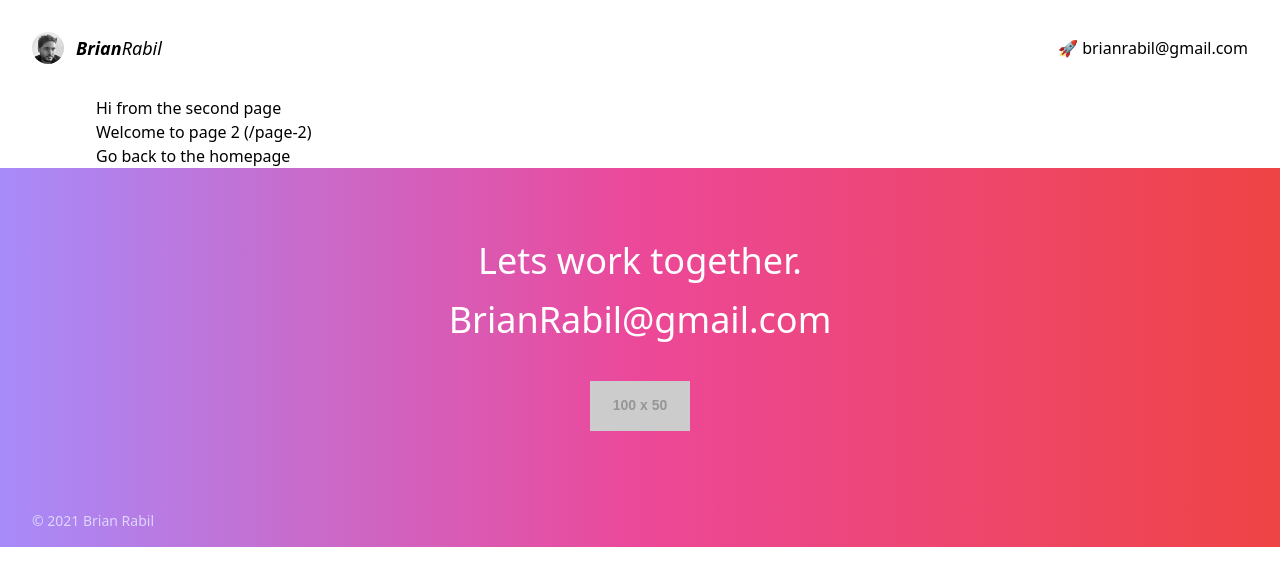
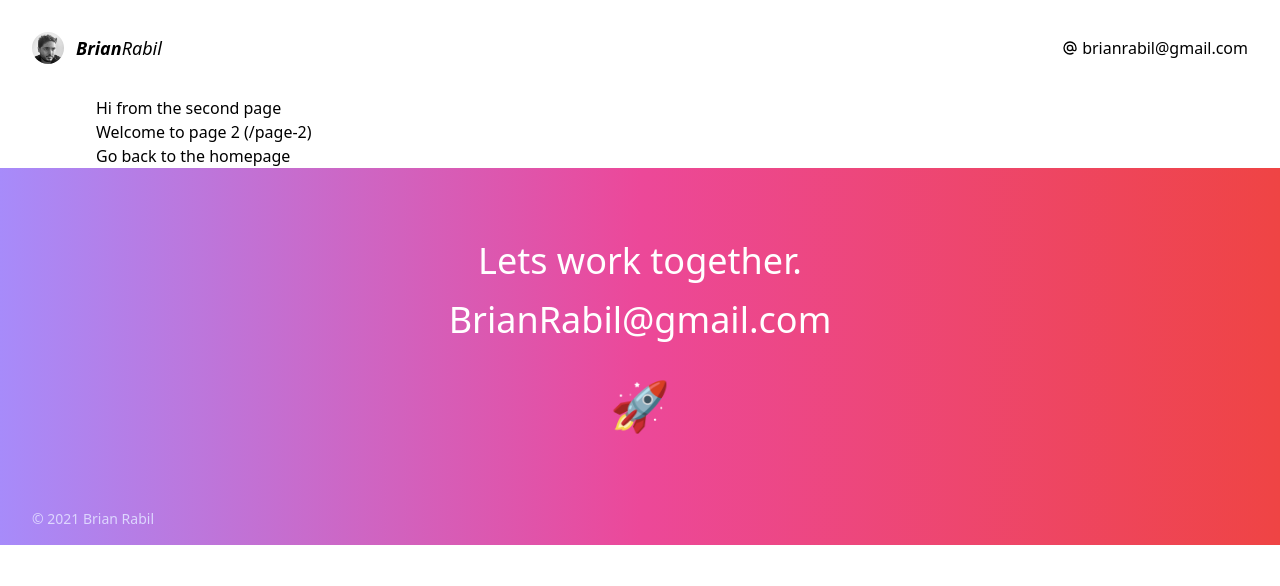
Before and after one commit to brianrabil/brianrabil, a Gatsby site: page /page-2 in a window 1280 px wide. Built offline with nearby package versions, Linux system fonts and the light colour scheme; Gatsby itself is replaced by a stand-in of ours; placeholder pictures from the web are drawn by us.

Commit message:
Email icon

```diff
--- a/src/components/footer.tsx
+++ b/src/components/footer.tsx
@@ -7,7 +7,8 @@ export default () => (
                 <span>Lets work together.</span>
                 <span>BrianRabil@gmail.com</span>
             </div>
-            <img src={`http://placehold.it/100x50`} />
+            <span className={`text-5xl`}>🚀</span>
+
         </div>
         <div className={`text-sm py-4 px-4 sm:px-6 lg:px-8 text-purple-200`}>
             © {new Date().getFullYear()} <a href="https://www.brianrabil.com">Brian Rabil</a>
--- a/src/components/header.tsx
+++ b/src/components/header.tsx
@@ -17,7 +17,7 @@ const Header = ({ siteTitle }) => (
           <span className={`italic font-light`}>Rabil</span>
         </Link>
       </h1>
-      <a className={`text-base text-black dark:text-white`}>🚀 brianrabil@gmail.com</a>
+      <a className={`text-base text-black dark:text-white flex items-center hover:text-purple-600 dark:hover:text-purple-200 cursor-pointer transition duration-150 ease-in-out`}><svg className="w-4 h-4 mr-1" fill="none" stroke="currentColor" viewBox="0 0 24 24" xmlns="http://www.w3.org/2000/svg"><path stroke-linecap="round" stroke-linejoin="round" stroke-width="2" d="M16 12a4 4 0 10-8 0 4 4 0 008 0zm0 0v1.5a2.5 2.5 0 005 0V12a9 9 0 10-9 9m4.5-1.206a8.959 8.959 0 01-4.5 1.207"></path></svg> brianrabil@gmail.com</a>
     </div>
   </header>
 )
--- a/src/components/jumbotron.tsx
+++ b/src/components/jumbotron.tsx
@@ -11,7 +11,6 @@ export default () => {
                     </p>
                 </h2>
             </div>
-
         </div>
     )
 }
```
